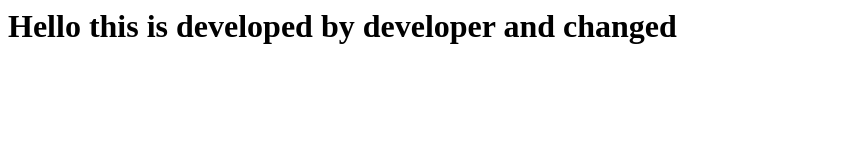
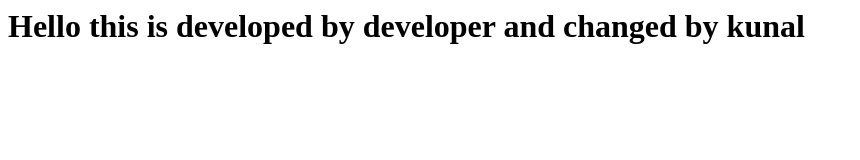
Before and after one commit to ksgirme/jenkins, a plain HTML site: page index.html in a window 1280 px wide. Shown: the whole page, without its empty margins (0-860 px from the left). Drawn offline with Linux system fonts and the light colour scheme.

Commit message:
changes done

```diff
--- a/index.html
+++ b/index.html
@@ -1 +1 @@
-<h1> Hello this is developed by developer and changed </h1>
+<h1> Hello this is developed by developer and changed by kunal </h1>
```
